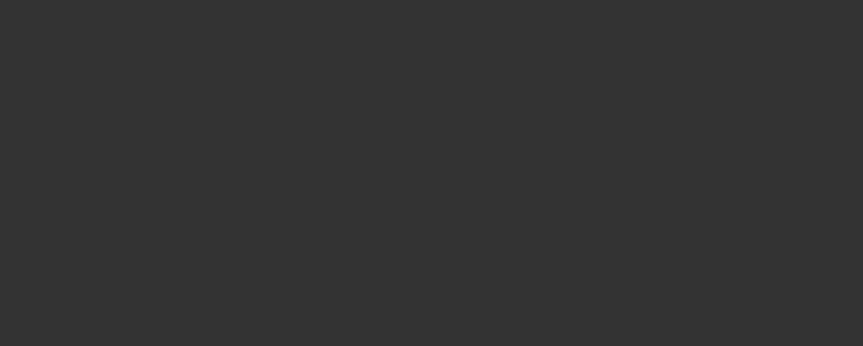
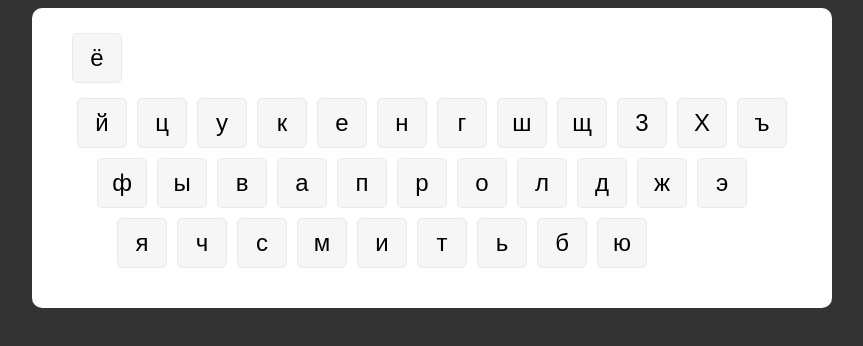
Before and after one commit to MiguelIlekSantos/russian-alphabet-game, a plain HTML site: page index.html in a window 1280 px wide. Shown: the whole page, without its empty margins (208-1071 px from the left). Drawn offline with Linux system fonts and the light colour scheme.

Commit message:
CSS do teclado

```diff
--- a/assets/style.css
+++ b/assets/style.css
@@ -3,4 +3,62 @@
 }
 body{
     background-color: #333;
+    display: flex;
+    align-items: center;
+    justify-content: center;
+
 }
+.keyboard{
+    width: 800px;
+    height: 300px;
+    background-color: white;
+    padding: 00px 10px 10px 40px;
+    border-radius: 10px;
+}
+.keyboard ul{
+    list-style-type: none;
+    margin: 0px;
+    padding: 0px;
+    display: flex;
+    flex-direction: column;
+    align-items: start;
+    justify-content: center;
+    height: 100%;
+    width: 100%;
+}
+.keyboard ul li{
+    display: flex;
+    flex-direction: row;
+}
+.keyboard ul li:nth-of-type(1) div{
+    margin: 0px 0px 10px 0px;
+}
+.keyboard ul li:nth-of-type(3){
+    margin-left: 20px;
+}
+.keyboard ul li:nth-of-type(4){
+    margin-left: 40px;
+}
+.keyboard ul li div{
+    margin: 5px;
+    width: 50px;
+    height: 50px;
+    display: flex;
+    align-items: center;
+    justify-content: center;
+    font-size: 1.5rem;
+    font-family: sans-serif;
+    border-radius: 5px;
+    background-color: #f6f6f6;
+    border: 1px solid #e9e9e9;
+    -webkit-touch-callout: none;
+    -webkit-user-select: none;
+    -khtml-user-select: none;
+    -moz-user-select: none;
+    -ms-user-select: none;
+    user-select: none;
+}
+.keyboard ul li div:hover{
+    background-color: #e1e1e1;
+    border: 1px solid #f4f4f4;
+}
--- a/index.html
+++ b/index.html
@@ -12,7 +12,51 @@
     <section>
 
     </section>
-
+    <section class="keyboard">
+        <ul>
+            <li>
+                <div>ё</div>
+            </li>
+            <li>
+                <div>й</div>
+                <div>ц</div>
+                <div>у</div>
+                <div>к</div>
+                <div>e</div>
+                <div>н</div>
+                <div>г</div>
+                <div>ш</div>
+                <div>щ</div>
+                <div>3</div>
+                <div>X</div>
+                <div>ъ</div>
+            </li>
+            <li>
+                <div>ф</div>
+                <div>ы</div>
+                <div>в</div>
+                <div>a</div>
+                <div>п</div>
+                <div>p</div>
+                <div>o</div>
+                <div>л</div>
+                <div>д</div>
+                <div>ж</div>
+                <div>э</div>
+            </li>
+            <li>
+                <div>я</div>
+                <div>ч</div>
+                <div>с</div>
+                <div>м</div>
+                <div>и</div>
+                <div>т</div>
+                <div>ь</div>
+                <div>б</div>
+                <div>ю</div>
+            </li>
+        </ul>
+    </section>
 
 
 
```
